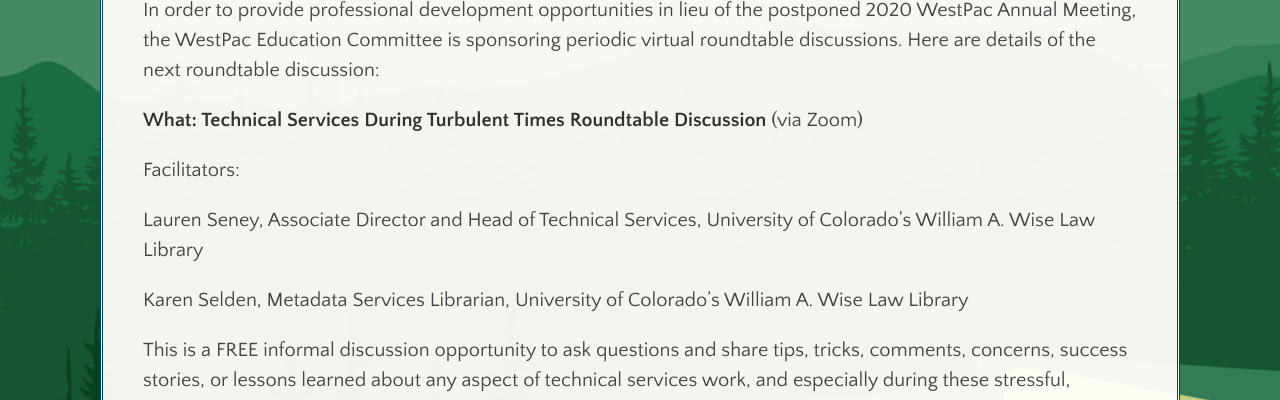
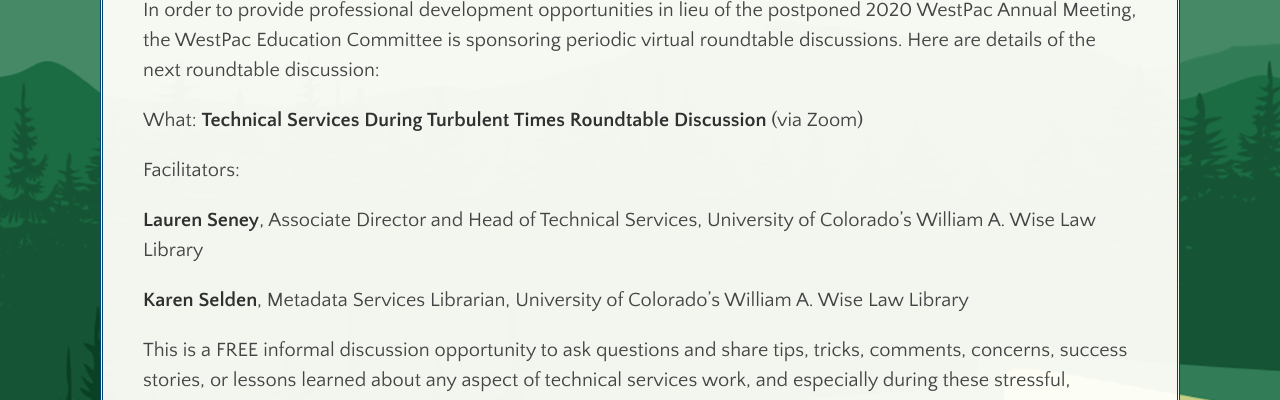
Before and after one commit to aallwestpac/aallwestpac.github.io, a Jekyll site: the page built from _posts/2020-10-20-technical-services-during-turbulent-times.md, in a window 1280 px wide. Shown: the part 601-1001 px from the top of the page. Built offline with Jekyll 4.4.1, drawn with Linux system fonts in a browser that asks for light colours; some web fonts are replaced; part of the change alters nothing that is shown.

```diff
--- a/_posts/2020-10-20-technical-services-during-turbulent-times.md
+++ b/_posts/2020-10-20-technical-services-during-turbulent-times.md
@@ -9,13 +9,13 @@ Hi WestPac Colleagues,
 
 In order to provide professional development opportunities in lieu of the postponed 2020 WestPac Annual Meeting, the WestPac Education Committee is sponsoring periodic virtual roundtable discussions. Here are details of the next roundtable discussion:
 
-**What:  Technical Services During Turbulent Times Roundtable Discussion** (via Zoom)
+What:  **Technical Services During Turbulent Times Roundtable Discussion** (via Zoom)
 
 Facilitators:
 
-Lauren Seney, Associate Director and Head of Technical Services, University of Colorado's William A. Wise Law Library
+**Lauren Seney**, Associate Director and Head of Technical Services, University of Colorado's William A. Wise Law Library
 
-Karen Selden, Metadata Services Librarian, University of Colorado's William A. Wise Law Library
+**Karen Selden**, Metadata Services Librarian, University of Colorado's William A. Wise Law Library
 
 This is a FREE informal discussion opportunity to ask questions and share tips, tricks, comments, concerns, success stories, or lessons learned about any aspect of technical services work, and especially during these stressful, uncertain, and turbulent times. WestPac has generously opened this opportunity up to anyone interested in these topics, not just WestPac members. Please bring your questions, comments, or concerns to the discussion, note them on the registration form, or email them in advance to Lauren ([Lauren.Seney@colorado.edu](mailto:Lauren.Seney@colorado.edu)) or Karen ([Karen.Selden@colorado.edu](mailto:Karen.Selden@colorado.edu)).
 
```
